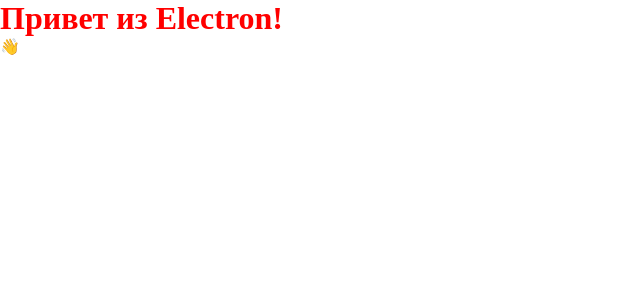
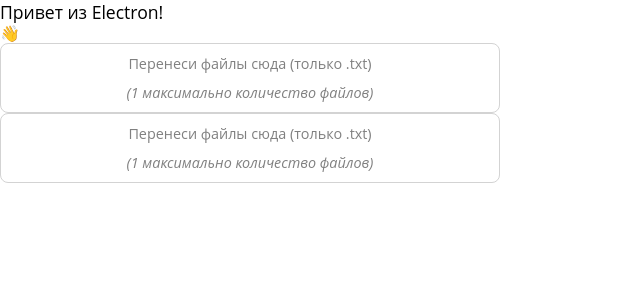
Before and after one commit to vstaff/electron-app, a React app: page / in a window 1280 px wide. Shown: the top 300 px of the page, without its empty margins (0-640 px from the left). Built offline with nearby package versions, Linux system fonts and the light colour scheme.

Commit message:
подключаю шрифты через link rel=preconnect пока не использую renderer добавил в webpack.config.js поддержку css-модуль файлов (НЕ РАБОТАЕТ) начал работу над MyDND

```diff
--- a/index.html
+++ b/index.html
@@ -12,6 +12,13 @@
   <meta http-equiv="X-Content-Security-Policy" content="default-src 'self'; script-src 'self'" />
   <meta name="viewport" content="width=device-width, initial-scale=1.0" />
   <title>Привет из Electron renderer!</title>
+
+  <!-- fonts -->
+  <link rel="preconnect" href="https://fonts.googleapis.com">
+  <link rel="preconnect" href="https://fonts.gstatic.com" crossorigin>
+  <link href="https://fonts.googleapis.com/css2?family=Open+Sans:ital,wght@0,300..800;1,300..800&display=swap" rel="stylesheet">
+
+
 </head>
 
 <body>
--- a/renderer.js
+++ b/renderer.js
@@ -1,9 +1,9 @@
-const information = document.getElementById('info')
-information.innerText = `This app is using Chrome (v${versions.chrome()}), Node.js (v${versions.node()}), and Electron (v${versions.electron()})`;
+// const information = document.getElementById('info')
+// information.innerText = `This app is using Chrome (v${versions.chrome()}), Node.js (v${versions.node()}), and Electron (v${versions.electron()})`;
 
-const func = async () => {
-  const response = await window.versions.ping()
-  console.log(response) // prints out 'pong'
-}
+// const func = async () => {
+//   const response = await window.versions.ping()
+//   console.log(response) // prints out 'pong'
+// }
 
-func()
+// func()
--- a/src/App.tsx
+++ b/src/App.tsx
@@ -1,13 +1,16 @@
 import React from "react"
-import "./styles/global.css";
+import "./styles/global.css"
+import MyDND from "./components/MyDND/MyDND";
 
 export default function App() {
   return (
     <>
       <div id="app">
-        <h1 className="text">Привет из Electron!</h1>
+        <h1 className="open-sans-regular">Привет из Electron!</h1>
         <p>👋</p>
-        <p id="info"></p>
+
+        <MyDND />
+        <MyDND />
       </div>
     </>
   )
--- /dev/null
+++ b/src/components/MyDND/MyDND.css
@@ -0,0 +1,17 @@
+.my-dnd-container {
+    padding: 10px;
+    border: 1px solid lightgray;
+
+    border-radius: 8px;
+    max-width: 500px;
+}
+
+div.dropzone {
+    font-size: 0.9rem;
+    color: gray;
+    text-align: center;
+}
+
+div.dropzone > .text {
+    margin-bottom: 10px;
+}
--- /dev/null
+++ b/src/components/MyDND/MyDND.tsx
@@ -0,0 +1,55 @@
+import React from "react";
+import { useCallback } from "react";
+import { useDropzone } from "react-dropzone";
+import "./MyDND.css";
+
+interface MyDNDProps {
+  maxFiles?: number;
+}
+
+export default function MyDND({ maxFiles }: MyDNDProps) {
+  maxFiles = maxFiles ?? 1;
+  const {
+    acceptedFiles,
+
+    getRootProps,
+    getInputProps,
+  } = useDropzone({
+    maxFiles,
+    accept: {
+      "text/plain": [".txt"],
+    },
+  });
+
+  const acceptedFileItems = acceptedFiles.map((file) => (
+    <li key={file.path}>
+      {file.path} - {file.size} bytes
+    </li>
+  ));
+
+  return (
+    <section className="my-dnd-container open-sans-regular">
+      <div {...getRootProps({ className: "dropzone" })}>
+        {(() => {
+          if (acceptedFileItems.length == 0) {
+            return (
+              <>
+                <input {...getInputProps()} />
+                <p className="text">Перенеси файлы сюда (только .txt)</p>
+                <em className="text">
+                  ({maxFiles} максимально количество файлов)
+                </em>
+              </>
+            );
+          } else {
+
+          }
+        })()}
+      </div>
+      {/* <aside>
+        <h4>Accepted files</h4>
+        <ul>{acceptedFileItems.length ? "accepted" : "none"}</ul>
+      </aside> */}
+    </section>
+  );
+}
--- a/src/styles/global.css
+++ b/src/styles/global.css
@@ -1,9 +1,22 @@
+@import url('https://fonts.googleapis.com/css2?family=Open+Sans:ital,wght@0,300..800;1,300..800&display=swap');
+
 * {
     box-sizing: border-box;
     padding: 0;
     margin: 0;
 }
 
-.text {
+/* fonts */
+/* open sans */
+.open-sans-regular {
+    font-family: "Open Sans", Arial, Helvetica, sans-serif;
+    font-optical-sizing: auto;
+    font-weight: normal;
+    font-style: normal;
+    font-size: 1.1rem;
+  }
+
+.test {
     color: red;
+    background-color: blue;
 }
--- a/webpack.config.js
+++ b/webpack.config.js
@@ -18,6 +18,22 @@
         exclude: /node_modules/,
       },
       {
+        // CSS Modules: файлы *.module.css
+        test: /\.module\.css$/,
+        use: [
+          'style-loader',
+          {
+            loader: 'css-loader',
+            options: {
+              modules: {
+                // можно задать формат имён, например:
+                localIdentName: '[name]__[local]__[hash:base64:5]',
+              }
+            }
+          }
+        ]
+      },
+      {
         test: /\.css$/,                                 // для CSS
         use: ['style-loader', 'css-loader'],
       },
```
Also changed, not shown: src/components/MyDND.tsx (deleted, +0 -49 lines).
